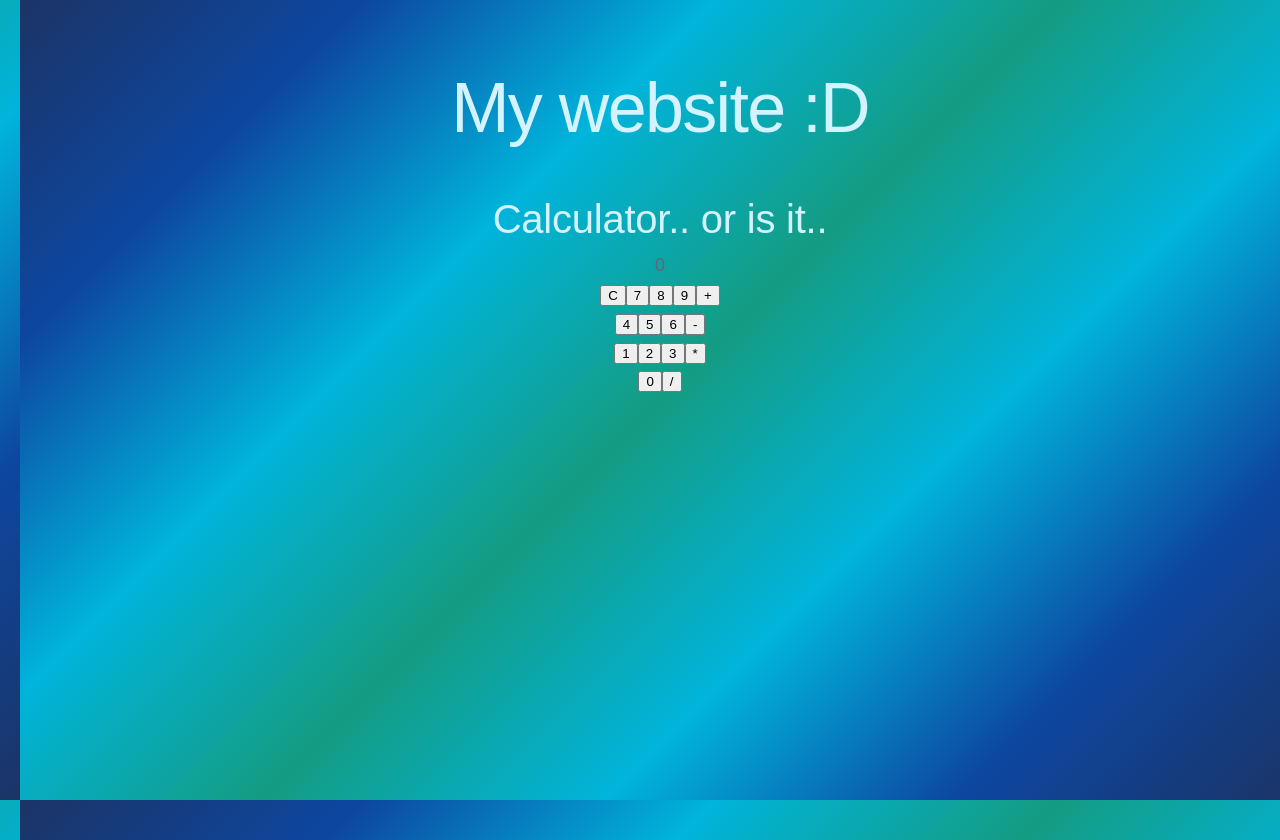
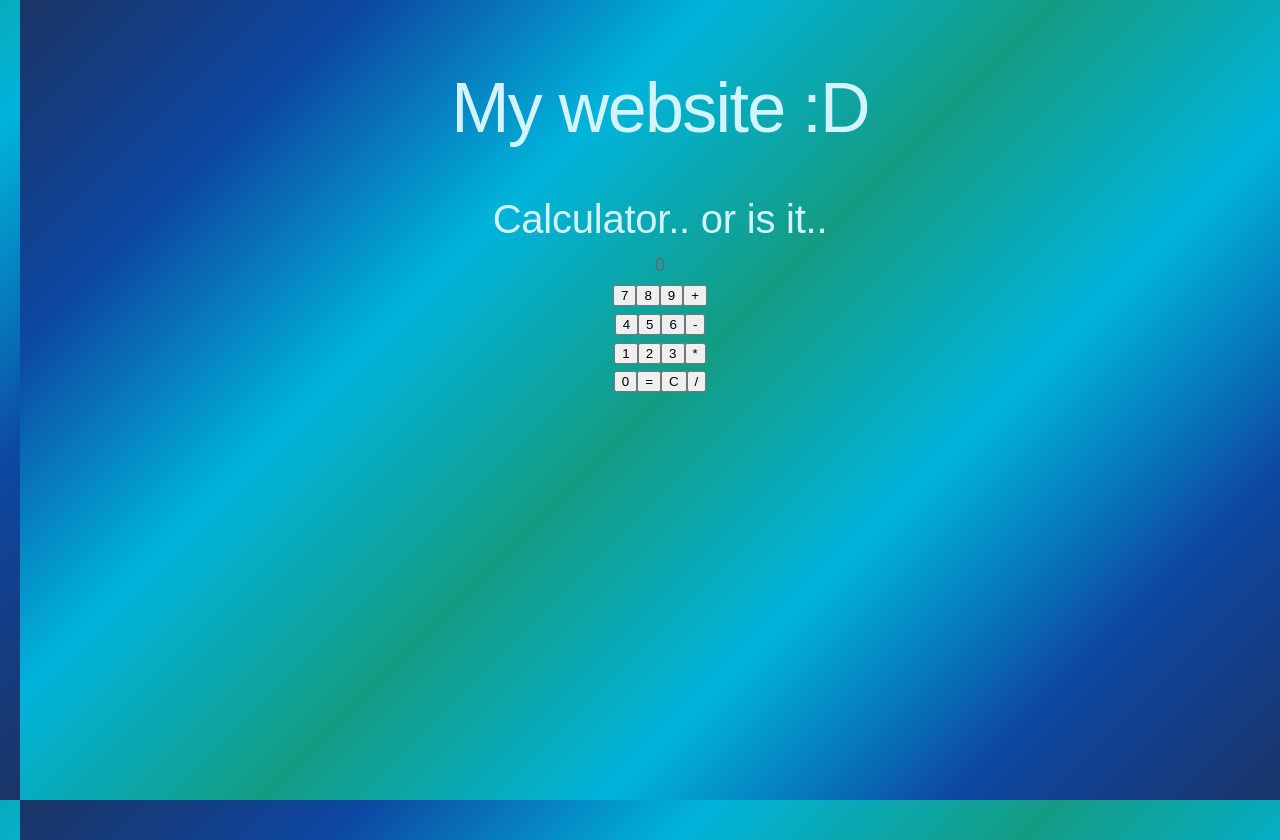
Before and after one commit to z-ac114/personal-website, a React (Vite) app: page / in a window 1280 px wide. Shown: the top 840 px of the page. Built offline with nearby package versions, Linux system fonts and the light colour scheme; a web font is replaced by a local one.

Commit message:
update on ui

```diff
--- a/src/App.jsx
+++ b/src/App.jsx
@@ -35,7 +35,6 @@ function App() {
         <h2>Calculator.. or is it..</h2>
         <div className="calculator-display">{display}</div>
         <div className="calculator-buttons">
-          <button onClick={clearDisplay}>C</button>
           <button onClick={() => appendValue('7')}>7</button>
           <button onClick={() => appendValue('8')}>8</button>
           <button onClick={() => appendValue('9')}>9</button>
@@ -49,6 +48,8 @@ function App() {
           <button onClick={() => appendValue('3')}>3</button>
           <button onClick={() => appendValue('*')}>*</button><br />
           <button onClick={() => appendValue('0')}>0</button>
+          <button onClick={calculateResult}>=</button>
+          <button onClick={clearDisplay}>C</button>
           <button onClick={() => appendValue('/')}>/</button>
         </div>
         </section>
```
